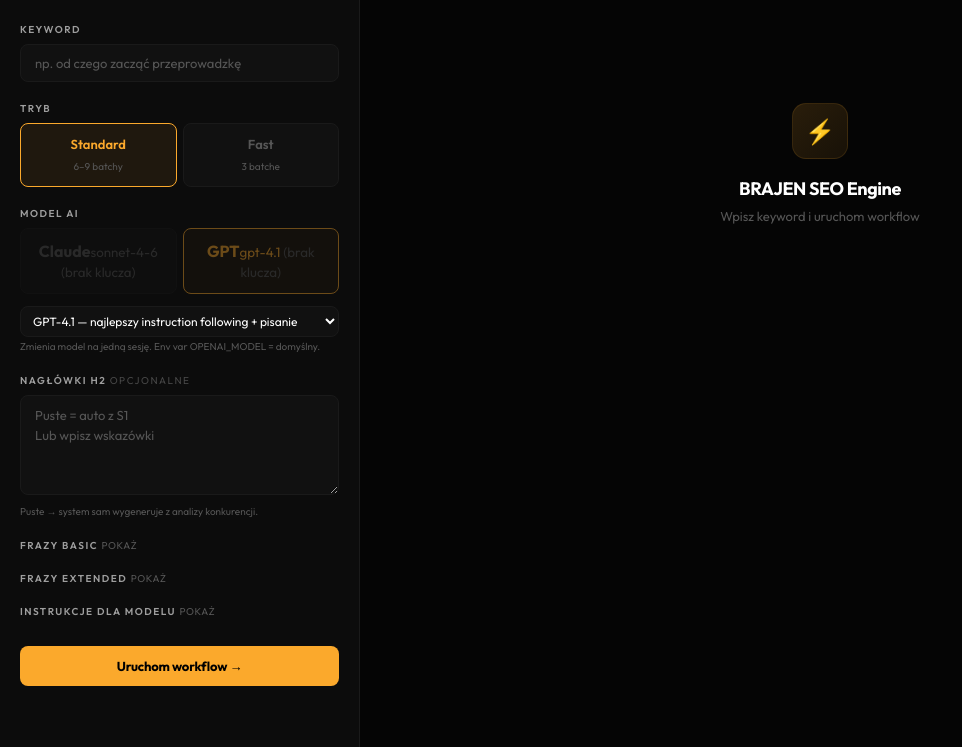
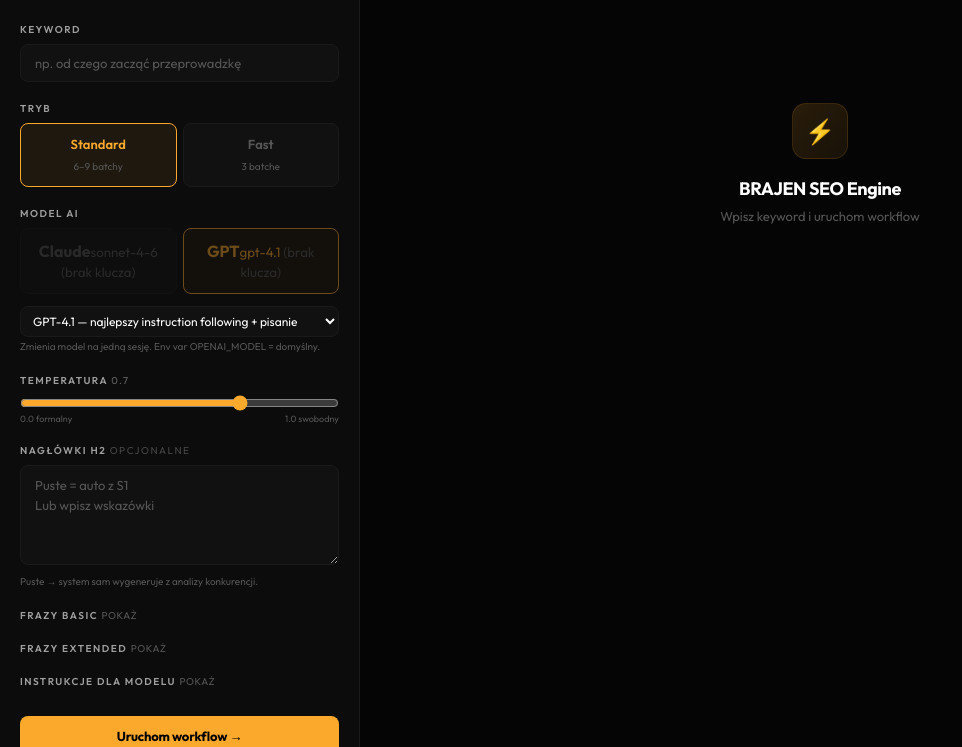
Before and after one commit to MarcinZmuda/Brajn2026, a Flask app: page / in a window 1280 px wide. Shown: the part 53-800 px from the top of the page, without its empty margins (0-962 px from the left). Run offline with Flask 3, Linux system fonts and the light colour scheme; the visitor is signed in with stand-in values (Sample User, id 1).

Commit message:
Update index.html

```diff
--- a/templates/index.html
+++ b/templates/index.html
@@ -311,6 +311,9 @@
             </select>
             <div class="hint" style="margin-top:2px">Zmienia model na jedną sesję. Env var OPENAI_MODEL = domyślny.</div>
         </div>
+        <div class="lbl">Temperatura <span id="tempVal" style="opacity:.6;font-weight:400">0.7</span></div>
+        <input type="range" id="tempSlider" min="0" max="10" value="7" style="width:100%;accent-color:var(--orange)" oninput="setTemp(this.value)">
+        <div style="display:flex;justify-content:space-between;font-size:9px;color:var(--mg);margin-top:-2px;margin-bottom:8px"><span>0.0 formalny</span><span>1.0 swobodny</span></div>
         <div class="lbl">Nagłówki H2 <span style="opacity:.4;font-weight:400">opcjonalne</span></div>
         <textarea id="h2Structure" rows="4" placeholder="Puste = auto z S1&#10;Lub wpisz wskazówki"></textarea>
         <div class="hint">Puste → system sam wygeneruje z analizy konkurencji.</div>
@@ -375,7 +378,7 @@
 <script>
 (function(){const n=['S1 Analysis','YMYL','H2 Plan','Create Project','Phrase Hierarchy','Batch Loop','PAA / FAQ','Final Review','Editorial','Export'],c=document.getElementById('stC');n.forEach((x,i)=>{c.innerHTML+=`<div class="stp"><div class="stp-i pending" id="si${i+1}">${i+1}</div><div><div class="stp-n">${x}</div><div class="stp-d" id="sd${i+1}">—</div></div></div>`;})})();
 
-let mode='standard',engine='openai',openaiModel='gpt-4.1',jid=null,tb=0,es=null,rawArticle='',selTxt='',s1Data=null,batchLog=[],finalData=null,salienceData=null,styleData=null,memoryData=null,articleData=null,editorialData=null,stepTimingData=null,paaData=null,ymylCtxData=null,ymylAnalysisData=null,ymylValData=null,liveArticle='';
+let mode='standard',engine='openai',openaiModel='gpt-4.1',temperature=0.7,jid=null,tb=0,es=null,rawArticle='',selTxt='',s1Data=null,batchLog=[],finalData=null,salienceData=null,styleData=null,memoryData=null,articleData=null,editorialData=null,stepTimingData=null,paaData=null,ymylCtxData=null,ymylAnalysisData=null,ymylValData=null,liveArticle='';
 const O='#fba92c',G='#34d399',R='#f87171',W='#fbbf24',M='#9e9e9e';
 
 // XSS sanitization for SSE data
@@ -383,6 +386,7 @@
 
 function selMode(m){mode=m;document.querySelectorAll('.mbtn').forEach(b=>b.classList.toggle('on',b.dataset.mode===m))}
 function selEngine(e){engine=e;document.querySelectorAll('.ebtn').forEach(b=>b.classList.toggle('on',b.dataset.engine===e));document.getElementById('modelPicker').style.display=e==='openai'?'':'none'}
+function setTemp(v){temperature=v/10;document.getElementById('tempVal').textContent=temperature.toFixed(1)}
 function selOpenaiModel(m){openaiModel=m;document.getElementById('gptModel').textContent=m.toUpperCase()}
 // Check available engines on load
 (async function(){try{const r=await fetch('/api/engines');if(r.ok){const d=await r.json();const eng=d.engines||{};
@@ -672,10 +676,10 @@
     document.getElementById('chatHist').innerHTML='<div class="chat-msg ai">Artykuł gotowy! Napisz co chcesz zmienić, albo zaznacz fragment tekstu powyżej.<div class="meta">💡 zaznacz tekst w podglądzie → pojawi się mini-edytor</div></div>';
     document.getElementById('valResult').classList.remove('vis');
     rawArticle='';selTxt='';s1Data=null;batchLog=[];finalData=null;salienceData=null;styleData=null;memoryData=null;articleData=null;editorialData=null;stepTimingData=null;paaData=null;ymylCtxData=null;ymylAnalysisData=null;ymylValData=null;liveArticle='';
-    log(`Start: "${kw}" [${mode}] [${engine}]`);
+    log(`Start: "${kw}" [${mode}] [${engine}] [temp=${temperature}]`);
 
     try{
-        const resp=await fetch('/api/start',{method:'POST',headers:{'Content-Type':'application/json'},body:JSON.stringify({main_keyword:kw,mode:mode,engine:engine,openai_model:engine==='openai'?openaiModel:null,h2_structure:h2,basic_terms:bt,extended_terms:et,custom_instructions:ci})});
+        const resp=await fetch('/api/start',{method:'POST',headers:{'Content-Type':'application/json'},body:JSON.stringify({main_keyword:kw,mode:mode,engine:engine,openai_model:engine==='openai'?openaiModel:null,temperature:temperature,h2_structure:h2,basic_terms:bt,extended_terms:et,custom_instructions:ci})});
         const data=await resp.json();
         if(!resp.ok||data.error){log(`❌ ${data.error||'Server error '+resp.status}`);document.getElementById('btnStart').disabled=false;document.getElementById('btnStart').textContent='Uruchom workflow →';if(resp.status===429)log('⏳ Poczekaj na zakończenie bieżącego workflow');return}
         jid=data.job_id;log(`Job: ${jid}`);
@@ -775,6 +779,7 @@
     p1+=ciStat(`${wordCount}<span style="font-size:10px;color:${M}">/${recLen}</span>`,'Words',wcClr);
     p1+=ciStat(mode||'standard','Mode',null);
     p1+=ciStat(engine==='openai'?'GPT':'Claude','Engine','#fba92c');
+    p1+=ciStat((temperature||0.7).toFixed(1),'Temp',null);
     p1+=`</div>`;
 
     // 1B: All metrics radar
```
